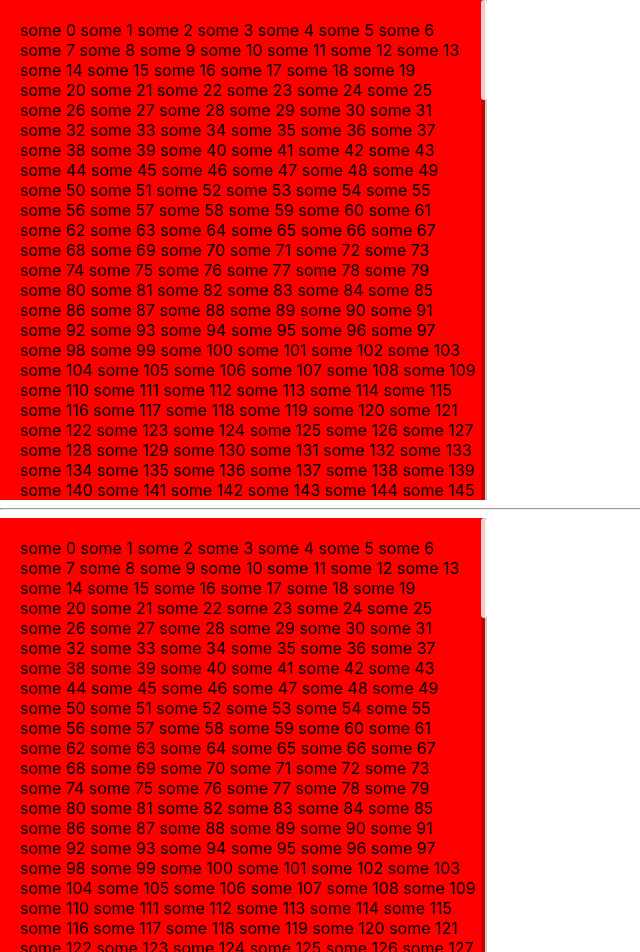
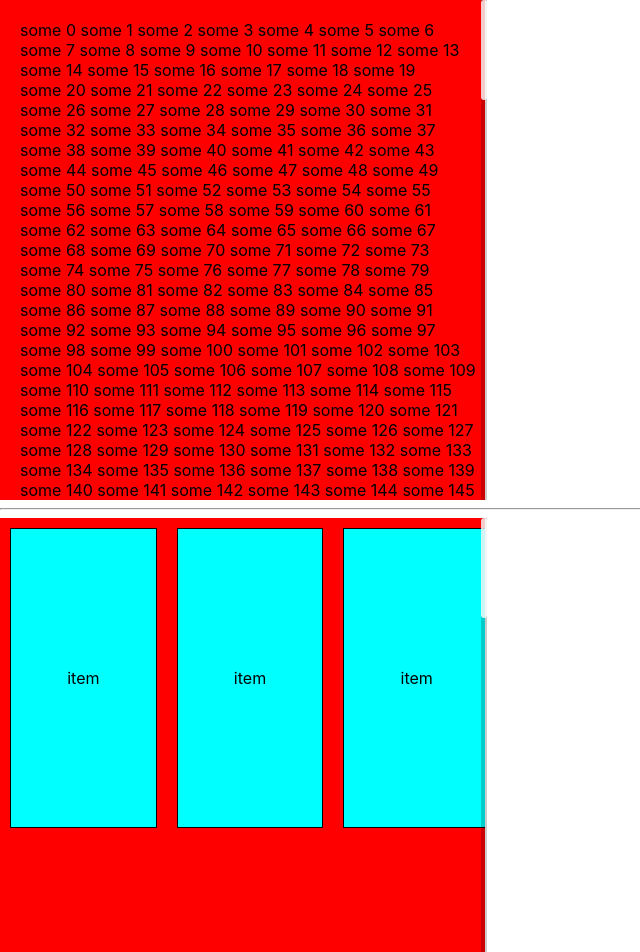
Before and after one commit to Jamshoot66/react-pretty-scroll, a React (Create React App) app: page / in a window 1280 px wide. Shown: the top 952 px of the page, without its empty margins (0-640 px from the left). Built offline with nearby package versions, Linux system fonts and the light colour scheme.

Commit message:
add horizontal test case

```diff
--- a/src/components/Playground/Playground.module.scss
+++ b/src/components/Playground/Playground.module.scss
@@ -3,8 +3,21 @@
 	text-align: left;
 
 	&_horizontal {
-		max-height: 500px;
+		height: 500px;
 		width: auto;
 		overflow-x: visible;
+		display: flex;
 	}
 }
+
+.item {
+	height: 300px;
+	width: 350px;
+	background: aqua;
+	box-sizing: border-box;
+	border: 1px solid black;
+	margin: 10px;
+	display: flex;
+	justify-content: center;
+	align-items: center;
+}
--- a/src/components/Playground/Playground.tsx
+++ b/src/components/Playground/Playground.tsx
@@ -21,7 +21,11 @@ class Playground extends React.Component<props> {
     super(props);
     this.content = <div className={style.content}>{this.prepareContent()}</div>;
     this.contentHorizontal = (
-      <div className={style.content_horizontal}>{this.prepareContent()}</div>
+      <div className={style.content_horizontal}>
+        <div className={style.item}>item</div>
+        <div className={style.item}>item</div>
+        <div className={style.item}>item</div>
+      </div>
     );
   }
 
@@ -30,7 +34,9 @@ class Playground extends React.Component<props> {
       <React.Fragment>
         <PrettyScroll isDraggable>{this.content}</PrettyScroll>
         <hr />
-        <PrettyScroll>{this.content}</PrettyScroll>
+        <PrettyScroll isDraggable isHorizontal>
+          {this.contentHorizontal}
+        </PrettyScroll>
       </React.Fragment>
     );
   }
```
